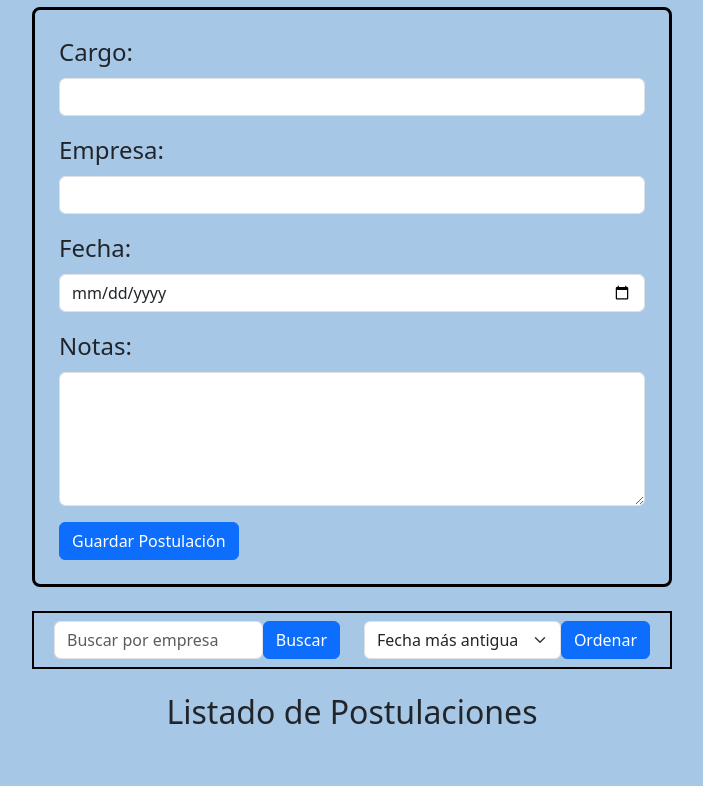
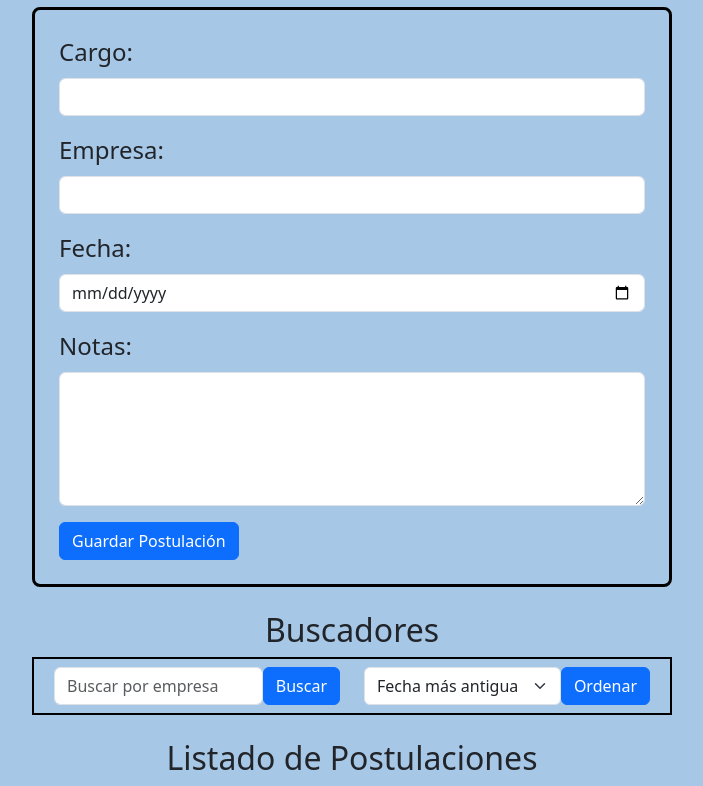
Before and after one commit to Wilper591/RegistroPostulaciones, a plain HTML site: page index.html in a window 1280 px wide. Shown: the part 97-883 px from the top of the page, without its empty margins (288-991 px from the left). Before the commit the page ends 836 px from the top, so only its background shows below. Drawn offline with nearby package versions, Linux system fonts and the light colour scheme.

Commit message:
Se añade h2 a seccion buscar

```diff
--- a/index.html
+++ b/index.html
@@ -52,6 +52,7 @@
           </button>
         </form>
       </div>
+      <h2 class="text-center">Buscadores</h2>
       <div class="container border p-2 w-50 border-2 border-black d-flex flex-row">
         <div class="container d-flex">
           <input
```
